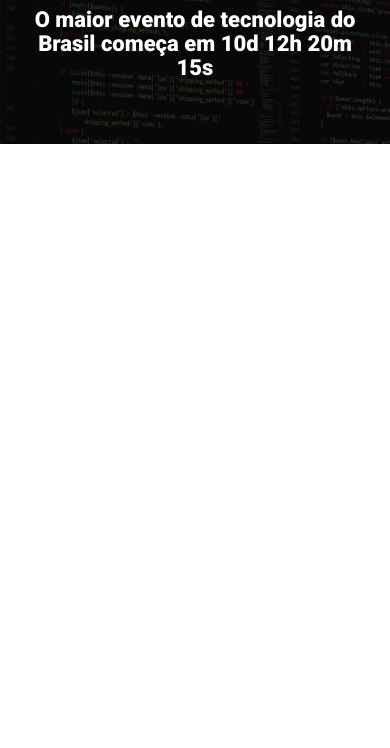
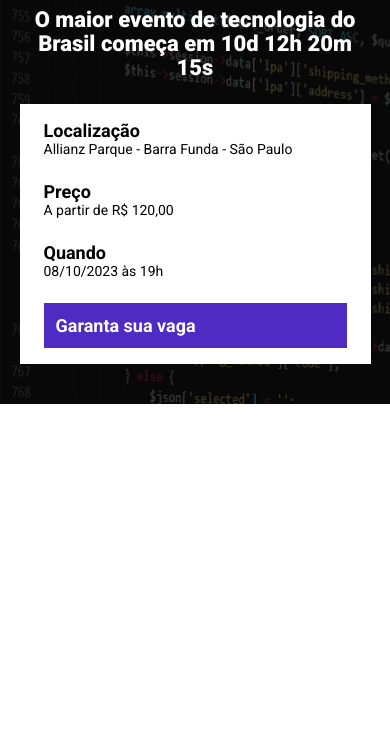
Before and after one commit to Eduuard023/ebac_tech_talks, a website built with Parcel: page src/index.html in a window 390 px wide. Shown: the part 96-844 px from the top of the page. Built offline with nearby package versions, Linux system fonts and the light colour scheme.

Commit message:
criando o cabeçalho

```diff
--- a/src/index.html
+++ b/src/index.html
@@ -4,11 +4,11 @@
     <meta charset="UTF-8">
     <meta name="viewport" content="width=device-width, initial-scale=1.0">
     <title>EBAC Tech Talks</title>
-    <link rel="stylesheet" href="styles/main.scss">
     <link rel="preconnect" href="https://fonts.googleapis.com">
     <link rel="preconnect" href="https://fonts.gstatic.com" crossorigin>
     <link href="https://fonts.googleapis.com/css2?family=Roboto:wght@400;700&display=swap" rel="stylesheet">
     <link href="https://fonts.googleapis.com/css2?family=Roboto:wght@400;700;900&display=swap" rel="stylesheet">
+    <link rel="stylesheet" href="styles/main.scss">
 </head>
 <body>
     <header class="hero">
@@ -17,6 +17,23 @@
             <p class="hero__text">
                 O maior evento de tecnologia do Brasil começa em 10d 12h 20m 15s
             </p>
+            <div class="infos-bar">
+                <ul class="infos-bar__infos">
+                    <li class="infos-bar__infos__item">
+                        <b>Localização</b>
+                        Allianz Parque - Barra Funda - São Paulo
+                    </li>
+                    <li class="infos-bar__infos__item">
+                        <b>Preço</b>
+                        A partir de R$ 120,00
+                    </li>
+                    <li class="infos-bar__infos__item">
+                        <b>Quando</b>
+                        08/10/2023 às 19h
+                    </li>
+                </ul>
+                <a href="#" class="button button--primary">Garanta sua vaga</a>
+            </div>
         </div>
     </header>
 
--- a/src/styles/_hero.scss
+++ b/src/styles/_hero.scss
@@ -26,7 +26,6 @@
         margin-bottom: 64px;
         font-size: 40px;
         line-height: 56px;
-        color: #fff;
         font-weight: 800;
         text-align: center;
     }
--- /dev/null
+++ b/src/styles/components/_buttons.scss
@@ -0,0 +1,24 @@
+.button{
+    padding: 12px;
+    font-size: 18px;
+    font-weight: bold;
+    text-decoration: none;
+    text-align: center;
+    white-space: nowrap;
+
+    &--primary{
+        color: #fff;
+        background-color: #4F2AC3;
+    }
+
+    @media (max-width: 640px){
+        display: flex;
+        width: 100%;
+        align-items: center;
+    }
+
+    @media (max-width: 1024px){
+        display: flex;
+        align-items: center;
+    }
+}
--- /dev/null
+++ b/src/styles/components/_infos_bar.scss
@@ -0,0 +1,40 @@
+.infos-bar{
+    padding: 16px 24px;
+    background-color: #fff;
+    display: flex;
+    justify-content: space-between;
+
+    &__infos{
+        display: flex;
+        gap: 40px;
+
+        &__item{
+            font-size: 14px;
+            color: #000;
+
+            b{
+                color: #000;
+                font-size: 18px;
+                display: block;
+            }
+        }
+    }
+
+    @media (max-width: 640px){
+        display: block;
+
+        &__infos{
+            display: block;
+
+            &__item{
+                margin-bottom: 24px;
+            }
+        }
+    }
+
+    @media (max-width: 1024px){
+        &__infos{
+            gap: 16px;
+        }
+    }
+}
--- a/src/styles/main.scss
+++ b/src/styles/main.scss
@@ -1,4 +1,6 @@
 @use 'hero';
+@use 'components/infos_bar';
+@use 'components/buttons';
 
 *{
     margin: 0;
@@ -6,6 +8,7 @@
     box-sizing: border-box;
     font-family: Roboto, sans-serif;
     color: #fff;
+    list-style: none;
 }
 
 .container{
```
